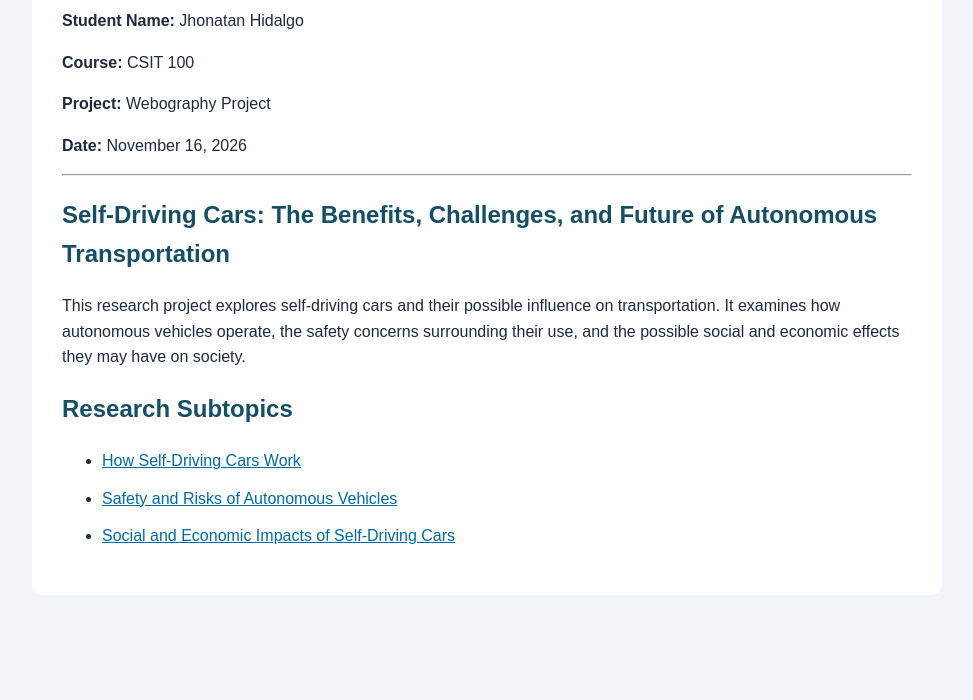
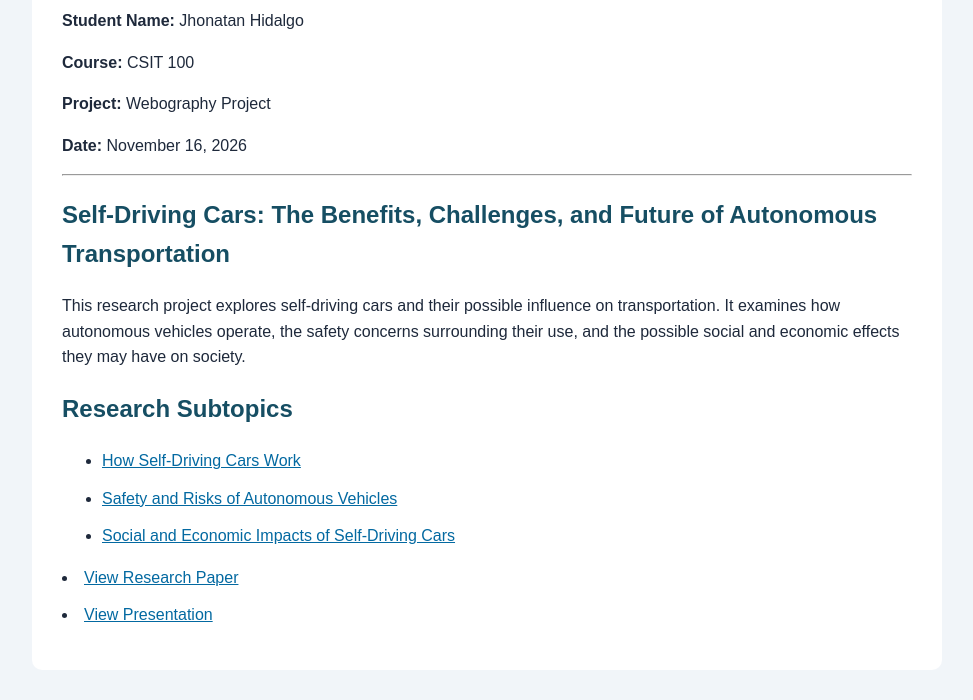
Before and after one commit to hidalgoj8-hub/self-driving-cars-project, a plain HTML site: page index.html in a window 1280 px wide. Shown: the part 146-846 px from the top of the page, without its empty margins (153-1126 px from the left). Before the commit the page ends 800 px from the top, so only its background shows below. Drawn offline with Linux system fonts and the light colour scheme.

Commit message:
Update index.html

```diff
--- a/index.html
+++ b/index.html
@@ -51,3 +51,9 @@
         <li><a href="subtopic2.html">Safety and Risks of Autonomous Vehicles</a></li>
         <li><a href="subtopic3.html">Social and Economic Impacts of Self-Driving Cars</a></li>
     </ul>
+     <li><a href="paper.doc">View Research Paper</a></li>
+        <li><a href="presentation.ppt">View Presentation</a></li>
+    </ul>
+</main>
+</body>
+</html>
```
